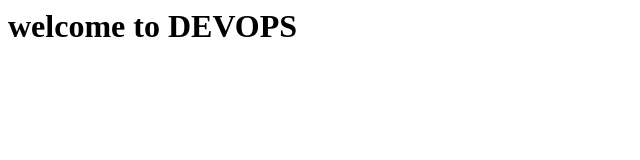
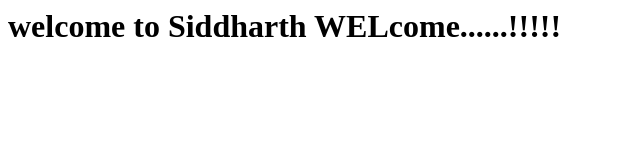
Before and after one commit to siddharth389/jenkins-ansible, a plain HTML site: page index.html in a window 1280 px wide. Shown: the whole page, without its empty margins (0-640 px from the left). Drawn offline with Linux system fonts and the light colour scheme.

Commit message:
Update index.html

```diff
--- a/index.html
+++ b/index.html
@@ -1 +1 @@
-<h1> welcome to DEVOPS </h1>
+<h1> welcome to Siddharth WELcome......!!!!! </h1>
```
